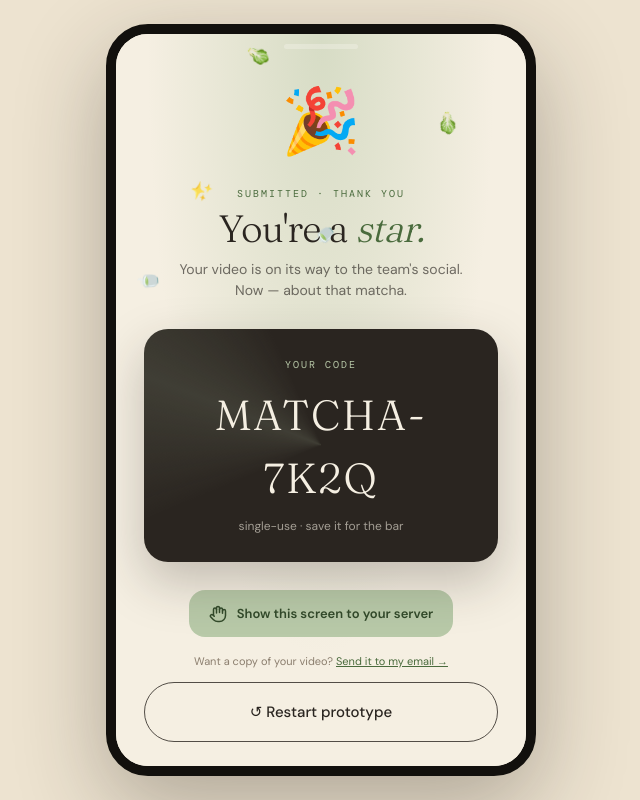
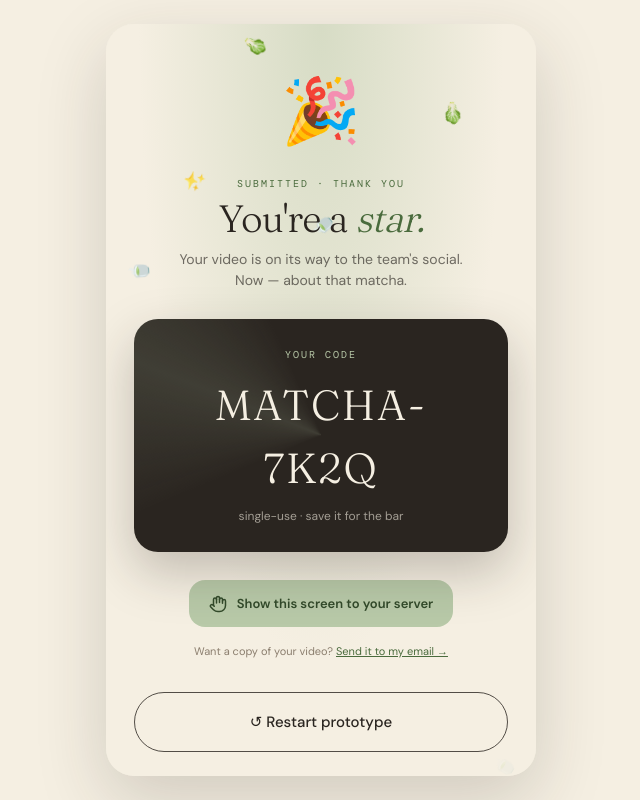
Before and after one commit to frenzy2004/Grabby-Grabby, a Next.js app: page /reward in a window 1280 px wide. Shown: the whole page, without its empty margins (319-959 px from the left). Built offline with nearby package versions, Linux system fonts and the light colour scheme.

Commit message:
Make phone layout feel less mocked up

```diff
--- a/src/app/admin/reviews/page.tsx
+++ b/src/app/admin/reviews/page.tsx
@@ -34,17 +34,14 @@ function statusClass(status: string) {
 
 function PhoneVideoPreview({ src }: { src: string }) {
   return (
-    <div className="mx-auto w-full max-w-[170px] rounded-[26px] border border-cream/10 bg-[#090806] p-2 shadow-[0_18px_45px_rgba(0,0,0,0.34)]">
-      <div className="relative overflow-hidden rounded-[20px] bg-black">
-        <div className="pointer-events-none absolute left-1/2 top-2 z-10 h-1 w-10 -translate-x-1/2 rounded-full bg-cream/20" />
+    <div className="mx-auto w-full max-w-[170px] overflow-hidden rounded-[18px] bg-black shadow-[0_18px_45px_rgba(0,0,0,0.28)]">
       <video
         controls
         playsInline
         preload="metadata"
         src={src}
-          className="aspect-[9/16] w-full bg-black object-contain"
+        className="aspect-[9/16] w-full bg-black object-cover"
       />
-      </div>
     </div>
   );
 }
--- a/src/app/globals.css
+++ b/src/app/globals.css
@@ -45,11 +45,11 @@ body {
     align-items: center;
     justify-content: center;
     padding: 24px;
-    background: #EDE3D0;
+    background: #F5EFE2;
   }
 
   .phone-stage-dark {
-    background: #15120f;
+    background: #0e0d0b;
   }
 
   .phone-screen {
@@ -58,23 +58,8 @@ body {
     min-height: 0;
     width: min(430px, calc(100vw - 48px));
     overflow: hidden;
-    border: 10px solid #12100d;
-    border-radius: 42px;
-    box-shadow: 0 30px 90px rgba(42, 37, 32, 0.32);
-  }
-
-  .phone-screen::before {
-    content: '';
-    position: absolute;
-    left: 50%;
-    top: 10px;
-    z-index: 50;
-    width: 74px;
-    height: 5px;
-    transform: translateX(-50%);
-    border-radius: 999px;
-    background: rgba(255, 252, 246, 0.28);
-    pointer-events: none;
+    border-radius: 28px;
+    box-shadow: 0 24px 70px rgba(42, 37, 32, 0.18);
   }
 
   .phone-screen > main {
--- a/src/app/preview/page.tsx
+++ b/src/app/preview/page.tsx
@@ -171,8 +171,7 @@ export default function PreviewPage() {
         </div>
 
         <div className="rounded-[22px] border border-ink/10 bg-paper p-5 shadow-[0_18px_50px_rgba(42,37,32,0.12)]">
-          <div className="relative mx-auto mb-5 flex aspect-[9/16] max-h-[460px] w-full max-w-[260px] items-center justify-center overflow-hidden rounded-[28px] border-[8px] border-[#16120f] bg-[#15120f] shadow-[0_18px_45px_rgba(42,37,32,0.18)]">
-            <div className="pointer-events-none absolute left-1/2 top-2 z-10 h-1 w-10 -translate-x-1/2 rounded-full bg-cream/20" />
+          <div className="relative mx-auto mb-5 flex aspect-[9/16] max-h-[460px] w-full max-w-[260px] items-center justify-center overflow-hidden rounded-[22px] bg-[#15120f] shadow-[0_18px_45px_rgba(42,37,32,0.14)]">
             {!isReady ? (
               <div className="flex flex-col items-center px-5 text-center">
                 <RenderShimmer />
```
Lines whose indentation alone changed are shown as unchanged.
